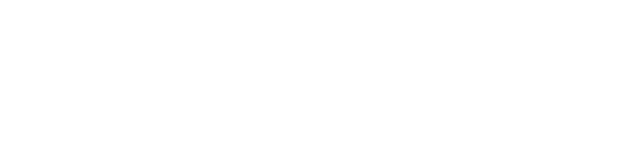
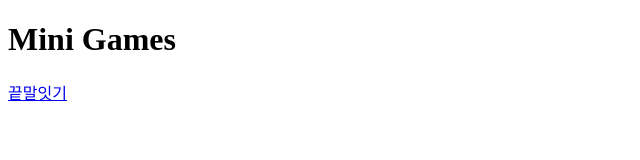
Before and after one commit to helenhihi/game-world, a plain HTML site: page index.html in a window 1280 px wide. Shown: the whole page, without its empty margins (0-640 px from the left). Drawn offline with Linux system fonts and the light colour scheme.

Commit message:
Fix main element in body

```diff
--- a/index.html
+++ b/index.html
@@ -9,7 +9,18 @@
 </head>
 
 <body>
+  <header>
+    <h1>Mini Games</h1>
+  </header>
 
+  <i class="fas fa-wifi"></i>
+  <main>
+    <article>
+      <section>
+        <a href="./word-relay.html">끝말잇기</a>
+      </section>
+    </article>
+  </main>
 </body>
 
 </html>
```
